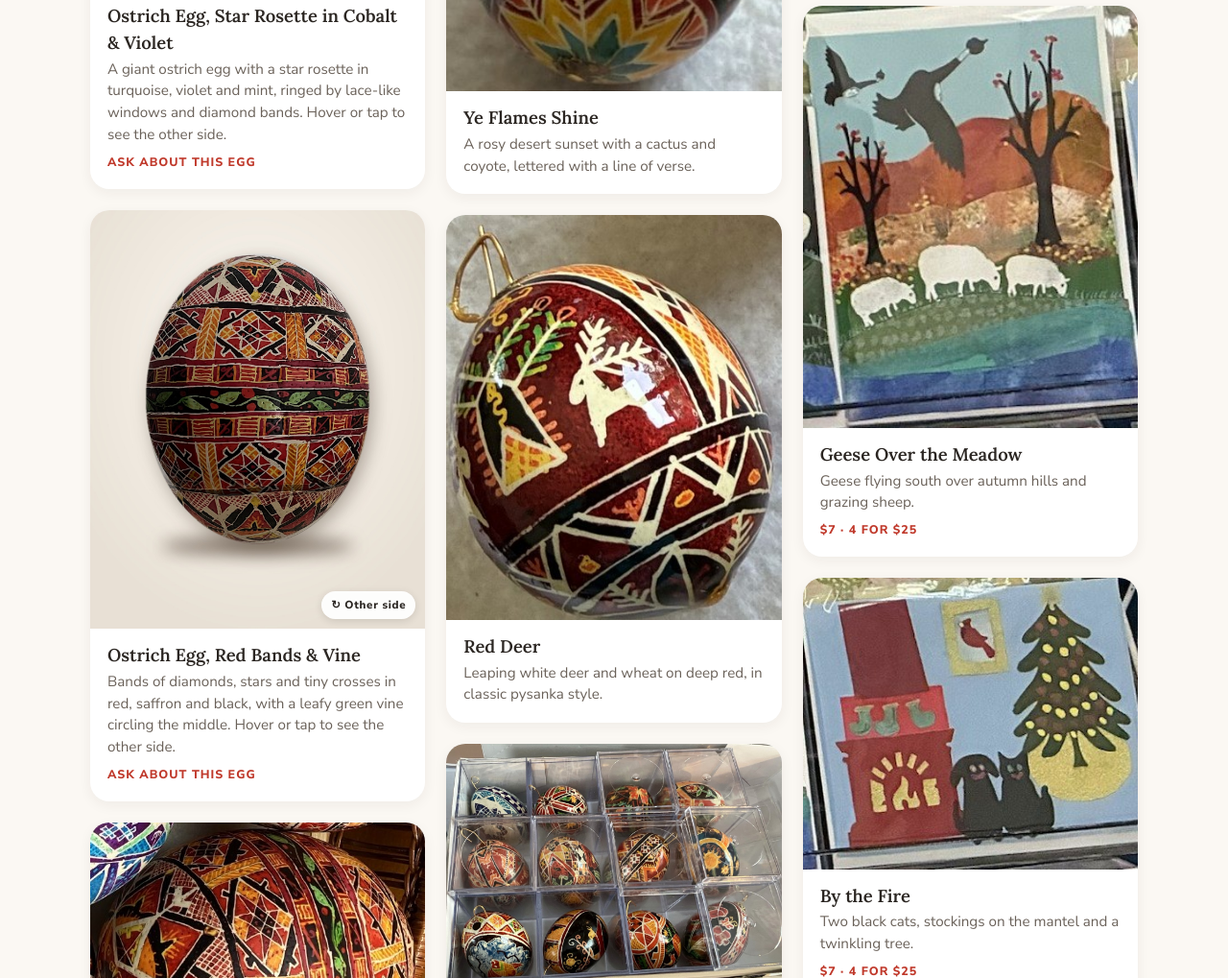
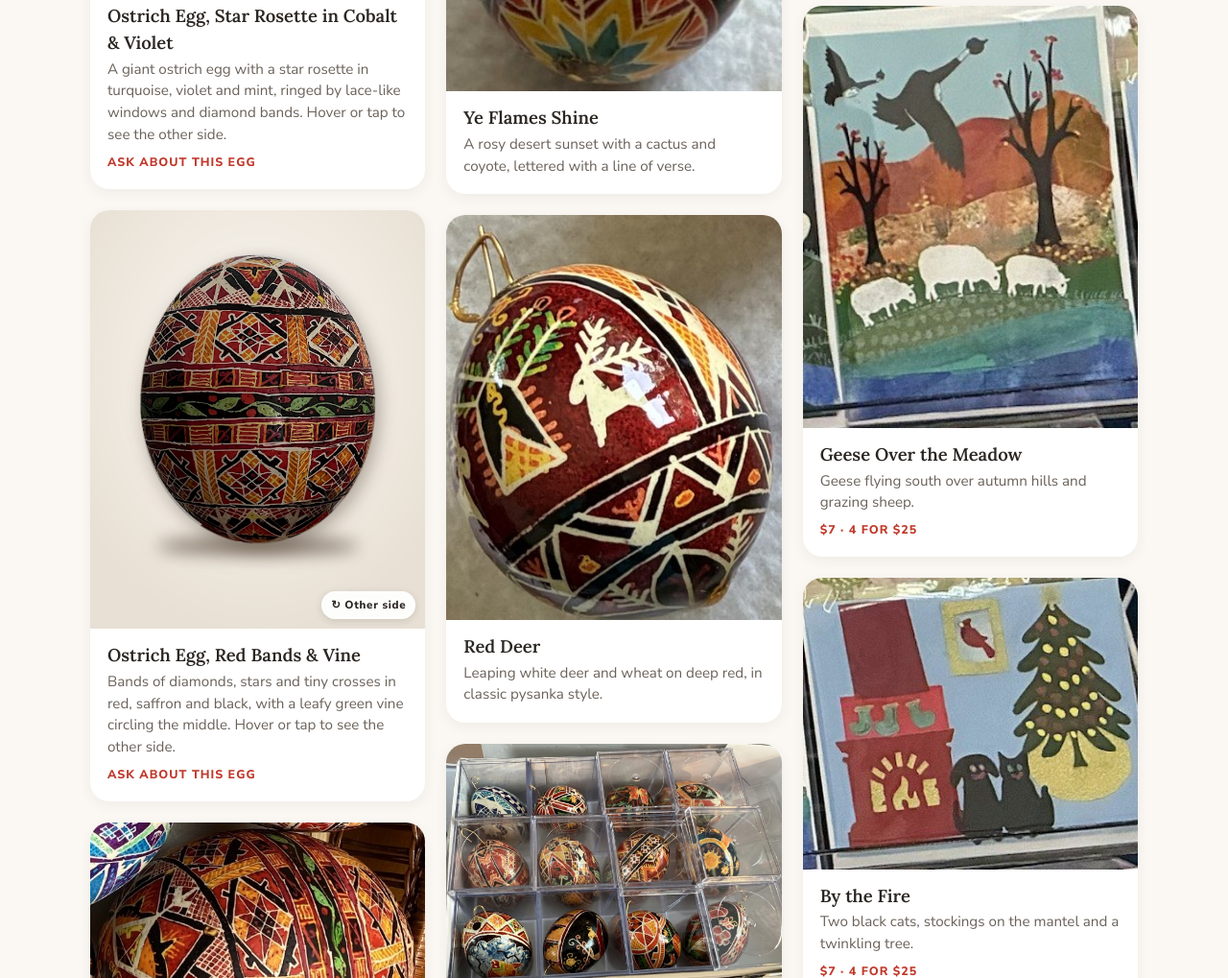
Before and after one commit to anotterbryan/pictology, an Eleventy site: page src/index.njk in a window 1280 px wide. Shown: the part 3782-4801 px from the top of the page at 96% size. Built offline with nearby package versions, Linux system fonts and the light colour scheme; Eleventy itself is replaced by a stand-in of ours; files that its build step writes are made by us from their sources.

Commit message:
Red ostrich egg: use real bottom design, patch only fingertips
Co-Authored-By: Claude Opus 5.5 <noreply@anthropic.com>
Claude-Session: https://claude.ai/code/session_01RQhvm6JtTz4Cfj7Fr7iMLc

```diff
--- a/src/artworks/ostrich-red-bands.md
+++ b/src/artworks/ostrich-red-bands.md
@@ -1,6 +1,6 @@
 ---
 title: "Ostrich Egg, Red Bands & Vine"
-image: /images/art/ostrich-red-studio.jpg
+image: /images/art/ostrich-red-studio-v2.jpg
 image_alt: "Ostrich egg with red, saffron and black bands and a green vine"
 categories:
   - ostrich
```
Also changed, not shown: src/images/art/ostrich-red-studio-v2.jpg (added), src/images/art/ostrich-red-studio.jpg (deleted).
